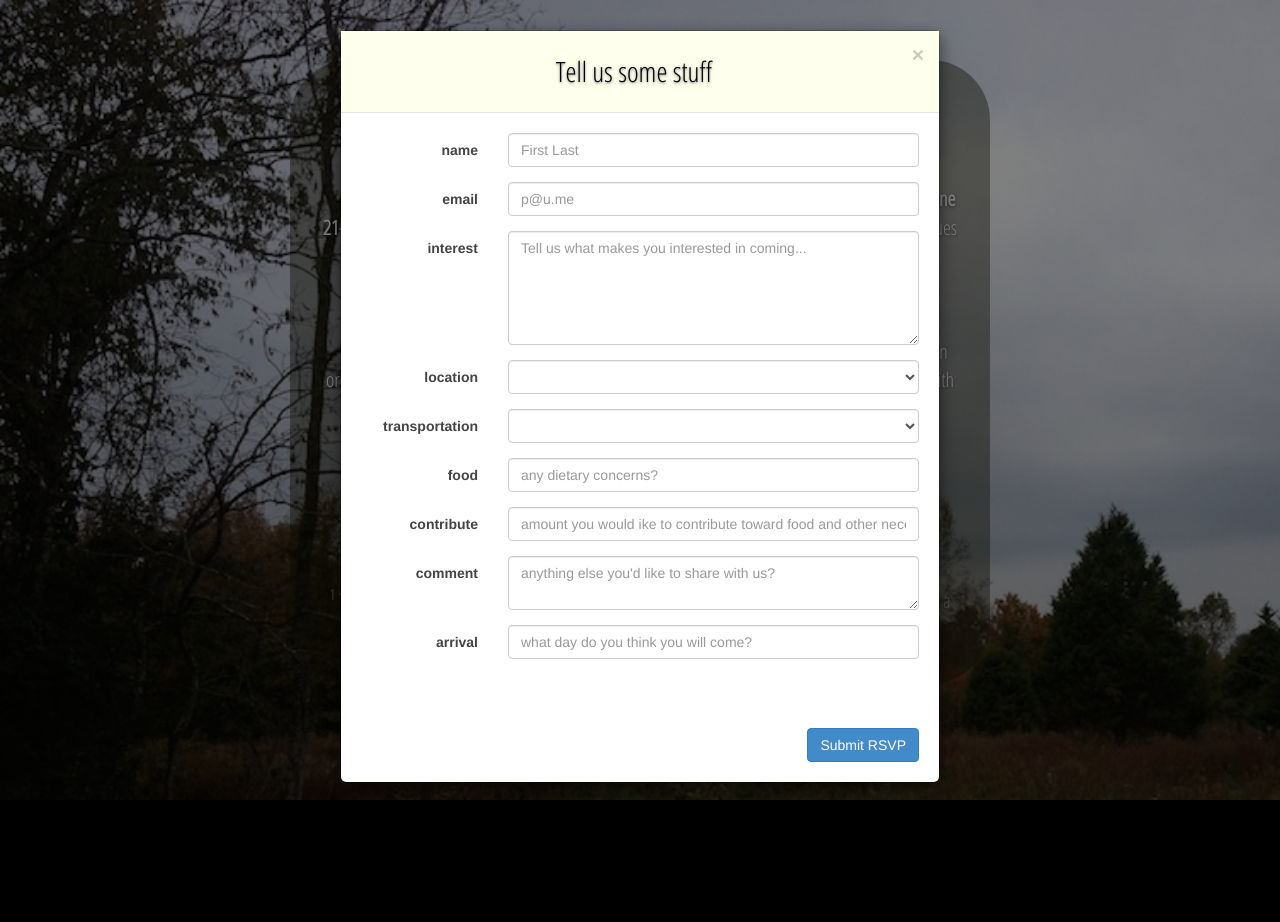
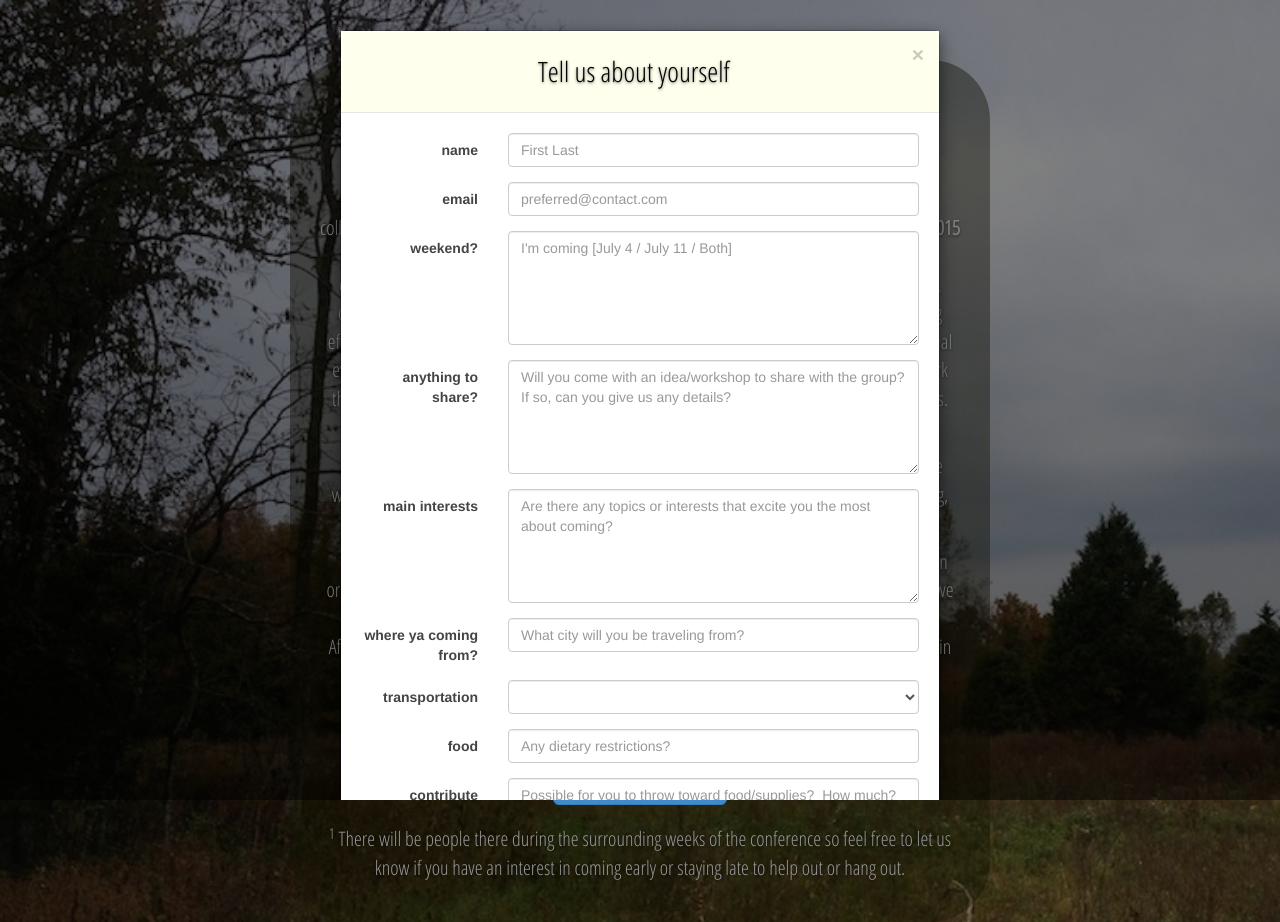
Before and after one commit to heinburger/colabconference, a website: page www/index.html in a window 1280 px wide. Both pictures are taken after a click on the button "I want to come!". Before the commit the page ends 800 px from the top, so only its background shows below. Drawn offline with nearby package versions, Linux system fonts and the light colour scheme; no server answers; a web font is replaced by a local one.

Commit message:
updated for 2015

```diff
--- a/www/index.html
+++ b/www/index.html
@@ -42,11 +42,13 @@
           <div class="inner cover" ng-controller="rsvpCtrl" id='background'>
             <h1 class="cover-heading" id="title">Colab Conference</h1>
 
-            <p class="gfont indentNOW">We are excited to announce <strong>CoLab’s 2014 Conference</strong> will be happening the weekend of <strong>June 21-22</strong><sup>1</sup>.  The purpose of this conference is to generate a public forum around what ideas and issues we all take to be important, and foment collaboration toward progressing them. During the weekend we hope to give people a chance to share ideas, come up with plans of action, and participate in a bit of manual labor.</p>
+            <p class="gfont indentNOW">We are excited to announce <strong>CoLab’s 2015 Conference</strong>.  Given the diverse interests of our collaborators, will be holding two meetings on back-to-back weekends.  The <strong>weekend of July 4, 2015</strong> will be dedicated to sharing ideas and doing workshops that are meant to stimulate future collaboration on projects (i.e., art pieces, software, sustainability, future of technology, grants, companies, et al).  The weekend of <strong>July 11, 2015</strong> will be dedicated to doing labor and planning efforts related solely toward <em>our shared land in Tennessee</em>.  We are continuing to hold this annual event in order to unite people with shared values and interests in hopes of solidifying a network that supports one another in the tangible and intellectual progression of these goals and values.  Plus getting cool people together is always fun!</p>
 
-            <p class="gfont indentNOW">The location of the conference is at our land - 656 Fairview School Lane, Gainesboro, TN.  In order to RSVP, please click below and enter your information.  Afterwards, we will contact you with follow up details.  If you have any questions feel free to get in touch with us at contactcolab@googlegroups.com</p>
+            <p class="gfont indentNOW">Many of us will be staying for both meetings and plan to do work and have fun during the week in between.  Feel free to stay throughout as there should be some great camping, building, jamming, and outdoor activity.</p>
 
-            <p class="gfont">Hope to see you in June!</p>
+            <p class="gfont indentNOW">The location of the conference is at our land - 656 Fairview School Lane, Gainesboro, TN.  In order to RSVP, please click below and enter your information.  Please RSVP by <strong>May 15, 2015</strong> so we have plenty of time to plan the weekends, answer questions, and help find transportation.  Afterwards, we will contact you with follow up details.  If you have any questions feel free to get in touch with us at contactcolab@googlegroups.com</p>
+
+            <p class="gfont">Hope to see you in July!</p>
             &nbsp;
 
             <p class="lead">
@@ -61,7 +63,7 @@
 
             <div id='citations' class='margtop'>
               <p class='gfont grey'>
-                <sup>1</sup> There will be a group of people down on the land a week before the conference (staying until a week after), so please join us anytime!
+                <sup>1</sup> There will be people there during the surrounding weeks of the conference so feel free to let us know if you have an interest in coming early or staying late to help out or hang out.
               </p>
             </div>
 
@@ -73,7 +75,7 @@
                 <div class="modal-content" ng-hide="rsvpSent()">
                   <div class="modal-header">
                     <button type="button" class="close" data-dismiss="modal" aria-hidden="true">&times;</button>
-                    <h4 class="modalTitle" id="myModalLabel">Tell us some stuff</h4>
+                    <h4 class="modalTitle" id="myModalLabel">Tell us about yourself</h4>
                   </div>
 
                   <!-- form for submission -->
@@ -89,29 +91,34 @@
                       <div class="form-group">
                         <label for="inputEmail" class="col-sm-3 control-label">email</label>
                         <div class="col-sm-9">
-                          <input type="email" class="form-control" id="inputEmail" placeholder="p@u.me" ng-model="rsvpEmail">
+                          <input type="email" class="form-control" id="inputEmail" placeholder="preferred@contact.com" ng-model="rsvpEmail">
                         </div>
                       </div>
                       <div class="form-group">
-                        <label for="inputInterest" class="col-sm-3 control-label">interest</label>
+                        <label for="inputWeekend" class="col-sm-3 control-label">weekend?</label>
                         <div class="col-sm-9">
-                          <textarea rows="5" class="form-control" id="inputInterest" placeholder="Tell us what makes you interested in coming..." ng-model="rsvpInterest"></textarea>
+                          <textarea rows="5" class="form-control" id="inputWeekend" placeholder="I'm coming [July 4 / July 11 / Both]" ng-model="rsvpWeekend"></textarea>
                         </div>
                       </div>
                       <div class="form-group">
-                        <label for="inputLoc" class="col-sm-3 control-label">location</label>
+                        <label for="inputShare" class="col-sm-3 control-label">anything to share?</label>
                         <div class="col-sm-9">
-                          <select class="form-control" ng-model="rsvpLoc" id="inputLoc" ng-options="l for l in locations">
-                            <option></option>
-                          </select>
+                          <textarea rows="5" class="form-control" id="inputShare" placeholder="Will you come with an idea/workshop to share with the group?  If so, can you give us any details?" ng-model="rsvpShare"></textarea>
                         </div>
                       </div>
-                      <div class="form-group" ng-show="newLocation()">
-                        <label for="inputLocOther" class="col-sm-3 control-label"><i>new</i></label>
+                      <div class="form-group">
+                        <label for="inputInterest" class="col-sm-3 control-label">main interests</label>
                         <div class="col-sm-9">
-                          <input type="text" class="form-control" id="inputLocOther" placeholder="enter location" ng-model="rsvpLocOther">
+                          <textarea rows="5" class="form-control" id="inputInterest" placeholder="Are there any topics or interests that excite you the most about coming?" ng-model="rsvpInterest"></textarea>
                         </div>
                       </div>
+                      <div class="form-group">
+                        <label for="inputLocation" class="col-sm-3 control-label">where ya coming from?</label>
+                        <div class="col-sm-9">
+                          <input type="text" class="form-control" id="inputLocation" placeholder="What city will you be traveling from?" ng-model="rsvpLocation">
+                        </div>
+                      </div>
+
                       <div class="form-group">
                         <label for="inputTrans" class="col-sm-3 control-label">transportation</label>
                         <div class="col-sm-9">
@@ -131,25 +138,31 @@
                       <div class="form-group">
                         <label for="inputDiet" class="col-sm-3 control-label">food</label>
                         <div class="col-sm-9">
-                          <input type="text" class="form-control" id="inputDiet" placeholder="any dietary concerns?" ng-model="rsvpDiet">
+                          <input type="text" class="form-control" id="inputDiet" placeholder="Any dietary restrictions?" ng-model="rsvpDiet">
                         </div>
                       </div>
                       <div class="form-group">
                         <label for="inputMoney" class="col-sm-3 control-label">contribute</label>
                         <div class="col-sm-9">
-                          <input type="text" class="form-control" id="inputMoney" placeholder="amount you would ike to contribute toward food and other necessities? $15? $30? etc." ng-model="rsvpMoney">
+                          <input type="text" class="form-control" id="inputMoney" placeholder="Possible for you to throw toward food/supplies?  How much?" ng-model="rsvpMoney">
+                        </div>
+                      </div>
+                      <div class="form-group">
+                        <label for="inputFriend" class="col-sm-3 control-label">any fellow travelers?</label>
+                        <div class="col-sm-9">
+                          <textarea type="text" class="form-control" id="inputFriend" placeholder="Any other people you are RSVP'ing for?  If so, who and how many?" ng-model="rsvpFriend"></textarea>
                         </div>
                       </div>
                       <div class="form-group">
                         <label for="inputComment" class="col-sm-3 control-label">comment</label>
                         <div class="col-sm-9">
-                          <textarea type="text" class="form-control" id="inputComment" placeholder="anything else you'd like to share with us?" ng-model="rsvpComment"></textarea>
+                          <textarea type="text" class="form-control" id="inputComment" placeholder="Any other information to share?" ng-model="rsvpComment"></textarea>
                         </div>
                       </div>
                       <div class="form-group">
                         <label for="inputDate" class="col-sm-3 control-label">arrival</label>
                         <div class="col-sm-9">
-                          <input name="arrivalDate" class="form-control" type="text" ng-model="rsvpDate" id="inputDate" placeholder="what day do you think you will come?">
+                          <input name="arrivalDate" class="form-control" type="text" ng-model="rsvpDate" id="inputDate" placeholder="What day do you plan to arrive?">
                         </div>
                       </div>
 
--- a/www/js/rsvp.js
+++ b/www/js/rsvp.js
@@ -21,15 +21,15 @@ rsvp.controller('rsvpCtrl', function($scope, $http) {
   $http.get('/api/getRsvps').then(function (response) {
     $scope.rsvps = response.data;
     //grab new locations
-    $scope.locations = ["Please select", "Pittsburgh", "Boulder", "New York"];
-    for (var i=0; i < $scope.rsvps.length; i++) {
-      var loc = $scope.rsvps[i].location;
-      if (($.inArray(loc, $scope.locations) == -1) && (typeof loc !== 'undefined') && (loc !== 'Other (add one)')){
-        $scope.locations.push(loc);
-      }
-    }
-    //put other at the end
-    $scope.locations.push("Other (add one)");
+    // $scope.locations = ["Please select", "Pittsburgh", "Boulder", "New York"];
+    // for (var i=0; i < $scope.rsvps.length; i++) {
+    //   var loc = $scope.rsvps[i].location;
+    //   if (($.inArray(loc, $scope.locations) == -1) && (typeof loc !== 'undefined') && (loc !== 'Other (add one)')){
+    //     $scope.locations.push(loc);
+    //   }
+    // }
+    // //put other at the end
+    // $scope.locations.push("Other (add one)");
   }); //end getRsvps
 
   //set some defaults
@@ -50,7 +50,7 @@ rsvp.controller('rsvpCtrl', function($scope, $http) {
                 + currentdate.getMinutes() + ":"
                 + currentdate.getSeconds();
 
-    if ($scope.rsvpLoc == 'Other (add one)') { $scope.rsvpLoc = $scope.rsvpLocOther; }
+    //if ($scope.rsvpLoc == 'Other (add one)') { $scope.rsvpLoc = $scope.rsvpLocOther; }
 
     $scope.rsvp = {
       uid: $uidd,
@@ -58,12 +58,15 @@ rsvp.controller('rsvpCtrl', function($scope, $http) {
       type:'rsvp',
       name:$scope.rsvpName,
       email:$scope.rsvpEmail,
+      share:$scope.rsvpShare,
+      weekend:$scope.rsvpWeekend,
       interest:$scope.rsvpInterest,
-      location: $scope.rsvpLoc,
+      location: $scope.rsvpLocation,
       transportation: $scope.rsvpTrans,
       capacity:$scope.rsvpTransRoom,
       food:$scope.rsvpDiet,
       contribute:$scope.rsvpMoney,
+      friends:$scope.rsvpFriend,
       comment:$scope.rsvpComment,
       arrival:$scope.rsvpDate,
       edit:true
@@ -83,14 +86,14 @@ rsvp.controller('rsvpCtrl', function($scope, $http) {
 
   }; //end driving
 
-  $scope.newLocation = function() {
-    if($scope.rsvpLoc == 'Other (add one)'){
-      return true;
-    } else {
-      return false;
-    }
+  // $scope.newLocation = function() {
+  //   if($scope.rsvpLoc == 'Other (add one)'){
+  //     return true;
+  //   } else {
+  //     return false;
+  //   }
 
-  }; //end driving
+  // }; //end driving
 
   $scope.rsvpSent = function() {
     if(sent== true){
```
